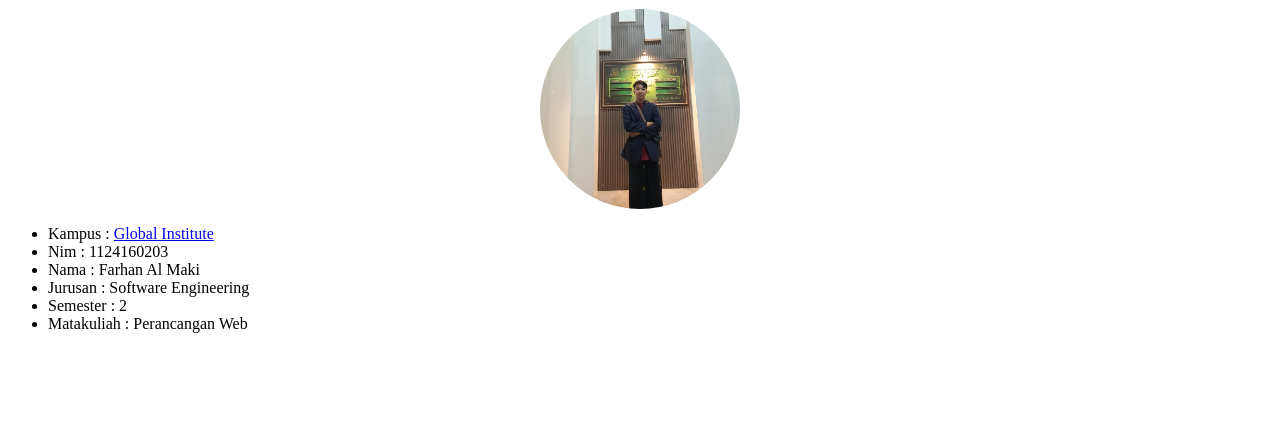
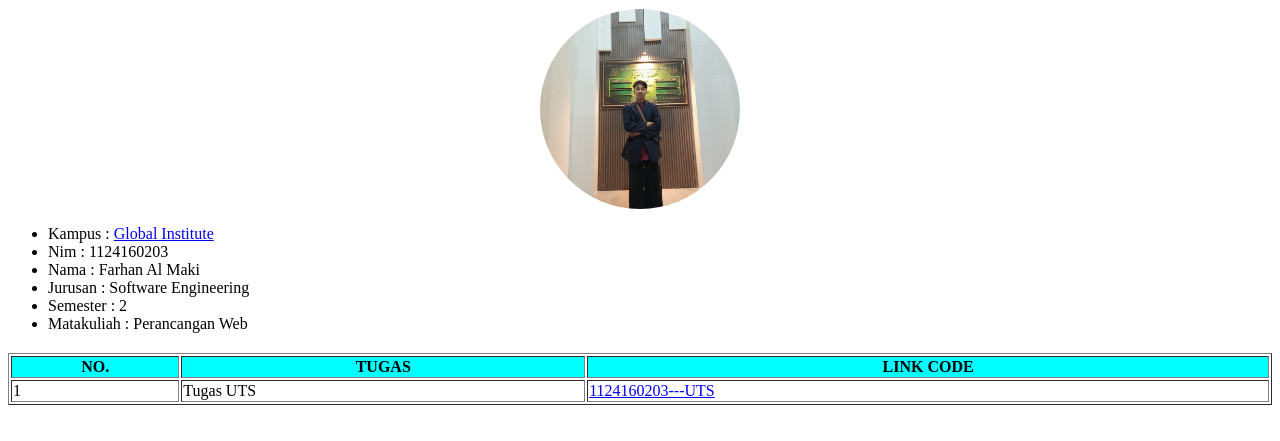
Before and after one commit to Farhan-Almaki/1124160203---UTS, a plain HTML site: page index.html in a window 1280 px wide. Shown: the part 79-520 px from the top of the page. Drawn offline with Linux system fonts and the light colour scheme.

Commit message:
commit 6

```diff
--- a/index.html
+++ b/index.html
@@ -38,5 +38,21 @@
         <li>Semester : 2</li>
         <li>Matakuliah : Perancangan Web</li>
     </ul>
+    <table border="1" style="width: 100%; margin-top: 20px;">
+        <thead style="background-color: aqua;">
+            <tr>
+                <th>NO.</th>
+                <th>TUGAS</th>
+                <th>LINK CODE</th>
+            </tr>
+        </thead>
+        <tbody>
+            <tr>
+                <td>1</td>
+                <td>Tugas UTS</td>
+                <td><a href="https://github.com/Farhan-Almaki/1124160203---UTS" target="_blank">1124160203---UTS</a></td>
+            </tr>
+        </tbody>
+    </table>
 </body>
 </html>
```
